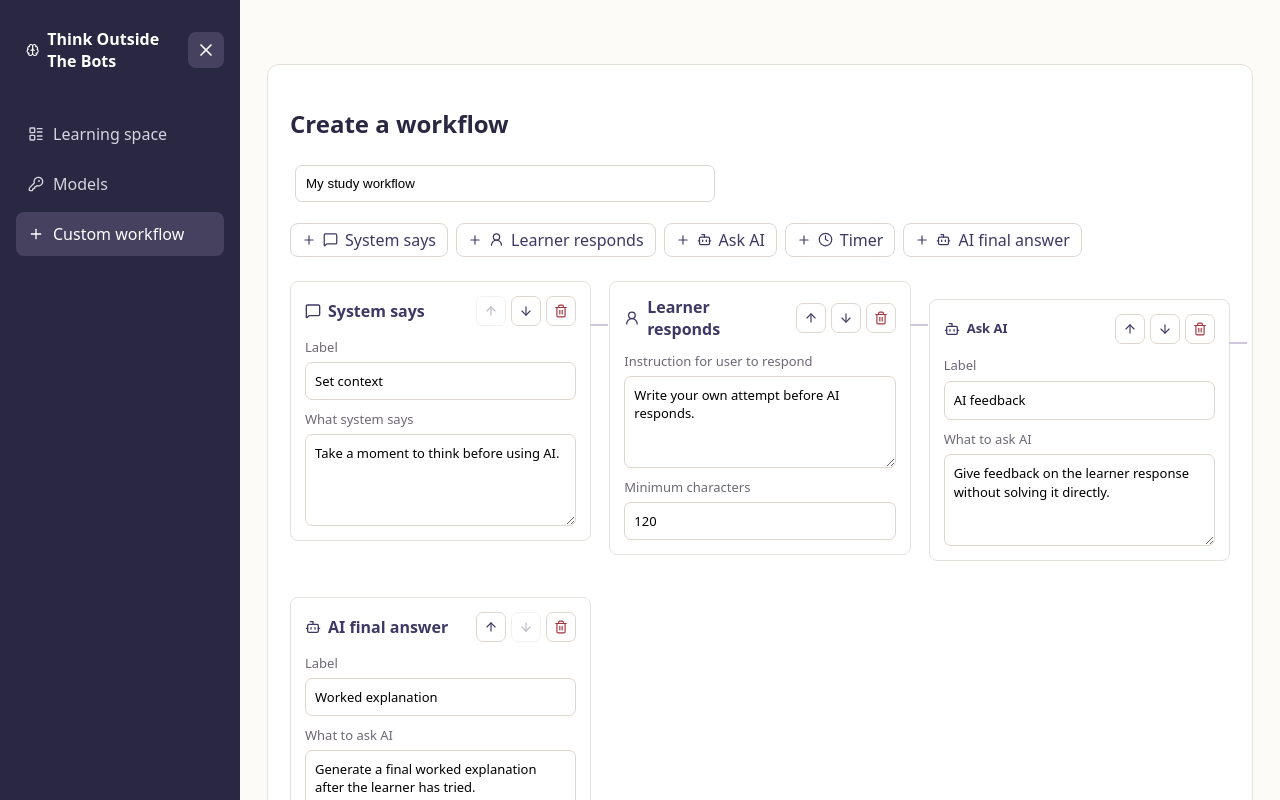
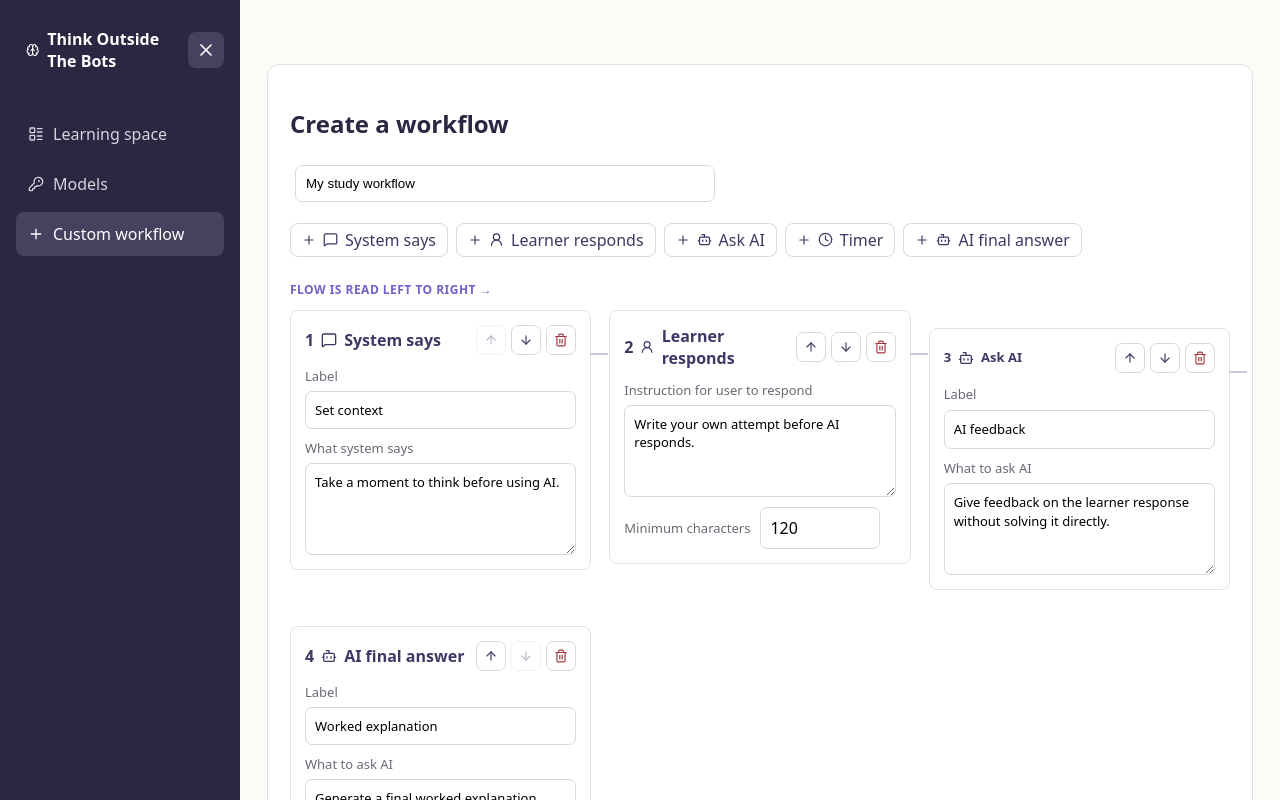
Before and after one commit to antoprince001/think_outside_the_bots, a React (Vite) app: page / in a window 1280 px wide. Both pictures are taken after a click on the button "Custom workflow". Shown: the top 800 px of the page. Built offline with nearby package versions, Linux system fonts and the light colour scheme.

Commit message:
Add styling updates for custom workflow

```diff
--- a/src/components/workflow-builder.jsx
+++ b/src/components/workflow-builder.jsx
@@ -222,6 +222,8 @@ export function WorkflowBuilder({ persist, onSaved }) {
         })}
       </div>
 
+      <p className="flow-hint" role="note">Flow is read left to right →</p>
+
       <ol className="dag-editor" aria-label="Workflow graph">
         {nodes.map((node, index) => {
           const definition = NODE_TYPES[node.type];
@@ -229,7 +231,7 @@ export function WorkflowBuilder({ persist, onSaved }) {
           return (
             <li key={node.id} className={`dag-node ${node.type}`}>
               <div className="node-heading">
-                <span><Icon size={16} /> {definition.label}</span>
+                <span><span className="node-index">{index + 1}</span><Icon size={16} /> {definition.label}</span>
                 <div>
                   <button type="button" className="icon-button" onClick={() => setNodes((current) => moveNode(current, index, -1))} aria-label={`Move ${definition.label} up`} disabled={index === 0}>
                     <ArrowUp size={14} />
@@ -256,29 +258,33 @@ export function WorkflowBuilder({ persist, onSaved }) {
               </label>
 
               {node.type === 'write' && (
-                <label>
-                  Minimum characters
+                <div className="field-row">
+                  <label htmlFor={`min-${node.id}`}>Minimum characters</label>
                   <input
+                    id={`min-${node.id}`}
+                    className="small-input"
                     type="number"
                     min={MIN_CHARACTERS_FLOOR}
                     max={MIN_CHARACTERS_CEILING}
                     value={node.minCharacters}
                     onChange={(event) => setNodes((current) => updateNode(current, node.id, { minCharacters: event.target.value }))}
                   />
-                </label>
+                </div>
               )}
 
               {node.type === 'timer' && (
-                <label>
-                  Timer seconds
+                <div className="field-row">
+                  <label htmlFor={`timer-${node.id}`}>Timer seconds</label>
                   <input
+                    id={`timer-${node.id}`}
+                    className="small-input"
                     type="number"
                     min={60}
                     max={3600}
                     value={node.durationSeconds}
                     onChange={(event) => setNodes((current) => updateNode(current, node.id, { durationSeconds: event.target.value }))}
                   />
-                </label>
+                </div>
               )}
             </li>
           );
@@ -293,7 +299,9 @@ export function WorkflowBuilder({ persist, onSaved }) {
 
       <div className="export-block">
         <h3>Export YAML</h3>
-        <pre>{yamlExport}</pre>
+        <div className="export-card">
+          <pre>{yamlExport}</pre>
+        </div>
       </div>
 
       <button type="button" className="primary" disabled={errors.length > 0} onClick={handleSave}>
```
Also changed, not shown: src/styles.css.
